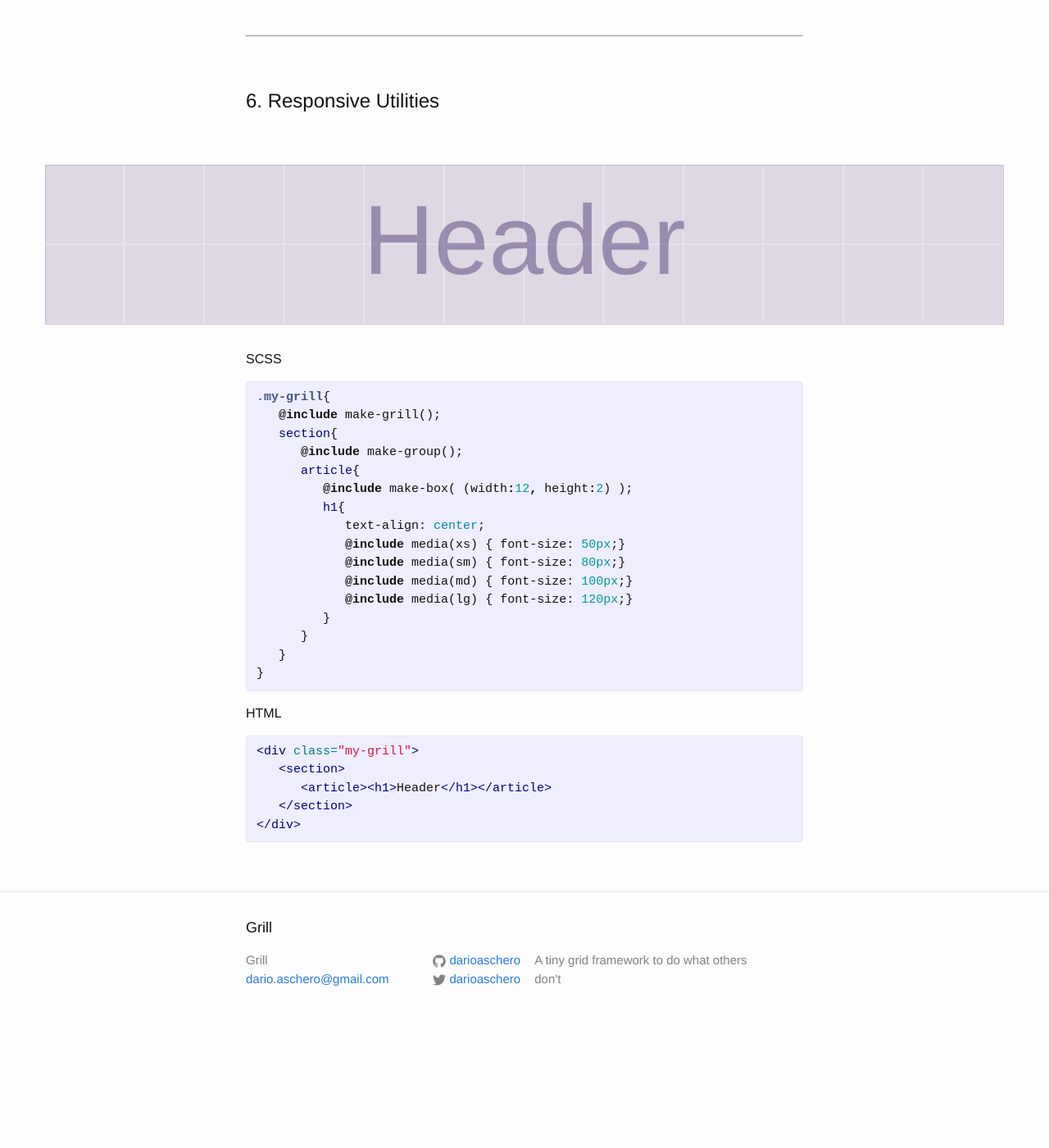
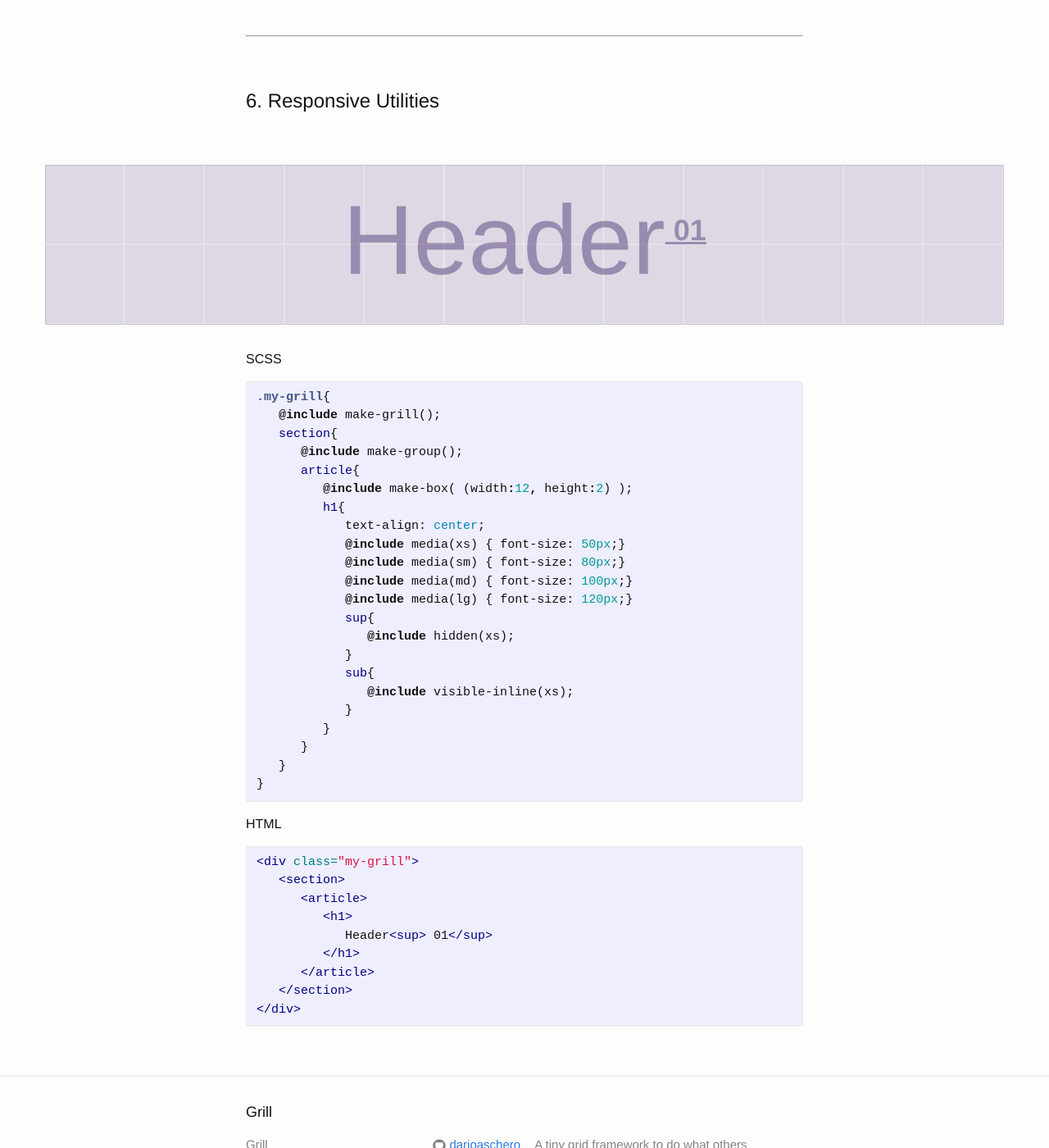
Before and after one commit to ricricucit/grill, a Jekyll site: the page built from page-demo-1.html, in a window 1280 px wide and 1400 px high, scrolled down 9885 px. Shown: the whole window at 82% size. Built offline with Jekyll 4.4.1, drawn with Linux system fonts in a browser that asks for light colours; before the commit the page ends 11150 px from its top, so only the background shows below that.

Commit message:
+ Responsive utilities (hidden visible)

```diff
--- a/_sass/grill/_examples.scss
+++ b/_sass/grill/_examples.scss
@@ -153,6 +153,17 @@
 				@include media(sm) { font-size: 80px;}
 				@include media(md) { font-size: 100px;}
 				@include media(lg) { font-size: 120px;}
+				sup, sub{
+					font-size: .3em;
+    				font-weight: bold;
+    				text-decoration: underline;
+				}
+				sup{
+    				@include hidden(xs);
+				}
+				sub{
+    				@include visible-inline(xs);
+				}
 			}
 		}
 	}
--- a/_sass/grill/_grill.scss
+++ b/_sass/grill/_grill.scss
@@ -379,8 +379,9 @@
     @include grill-loop( make-box, $grids, $grids-keys, $attributes);
 }
 
-@mixin media ($grid-key, $grids:$last-grids){
+@mixin media ($grids-keys, $grids:$last-grids){
 	$grids: initialize-grids($grids);
+	@each $grid-key in $grids-keys {
 		$grid:map-get($grids, $grid-key);
 		@if map-get( $grid , screen-min) and map-has-key($grid, screen-max) {
 	  		$min: map-get( $grid , screen-min);
@@ -401,5 +402,19 @@
 				@content;
 			}
 		}
+	}
+}
 
+@mixin visible ($grids-keys, $grids:$last-grids){
+	display: none;
+	@include media($grids-keys, $grids) { display: block;}
 }
+
+@mixin visible-inline ($grids-keys, $grids:$last-grids){
+	display: none;
+	@include media($grids-keys, $grids) { display: inline;}
+}
+
+@mixin hidden ($grids-keys, $grids:$last-grids){
+	@include media($grids-keys, $grids) { display: none;}
+}
--- a/page-demo-1.html
+++ b/page-demo-1.html
@@ -369,7 +369,11 @@
 
 <div class="my-grill-600">
    <section>
-      <article><h1>Header</h1></article>
+      <article>
+         <h1>
+            Header<sup> 01</sup><sub> 02</sub>
+         </h1>
+      </article>
    </section>
 </div>
 
@@ -396,6 +400,12 @@
             @include media(sm) { font-size: 80px;}
             @include media(md) { font-size: 100px;}
             @include media(lg) { font-size: 120px;}
+            sup{
+               @include hidden(xs);
+            }
+            sub{
+               @include visible-inline(xs);
+            }
          }
       }
    }
@@ -407,7 +417,11 @@
 
 <div class="my-grill">
    <section>
-      <article><h1>Header</h1></article>
+      <article>
+         <h1>
+            Header<sup> 01</sup>
+         </h1>
+      </article>
    </section>
 </div>
 
```
Lines whose indentation alone changed are shown as unchanged.
